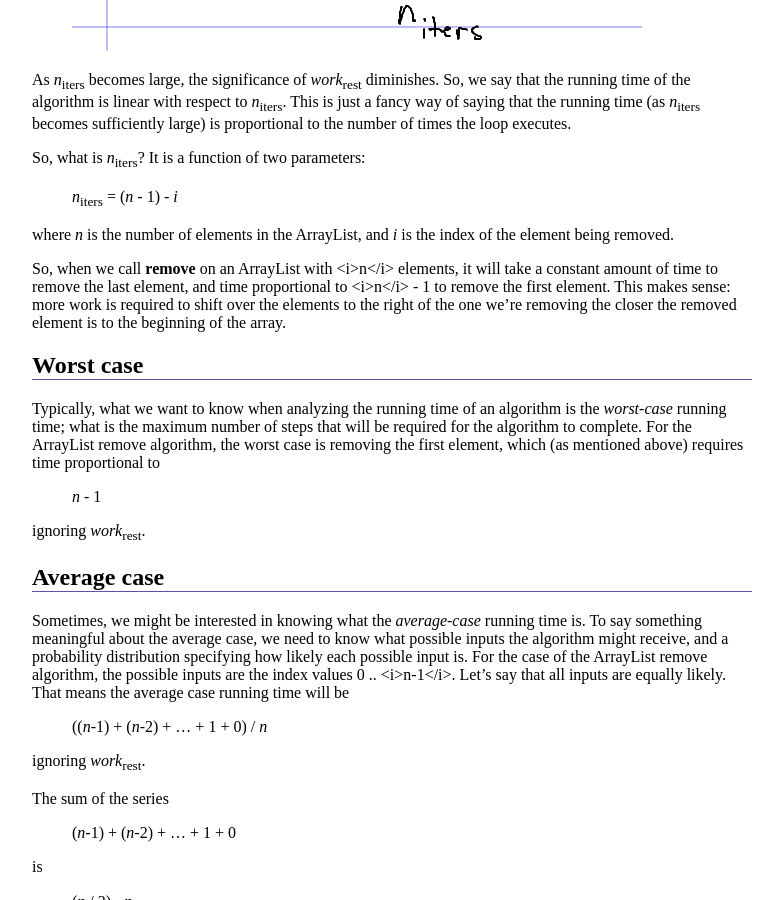
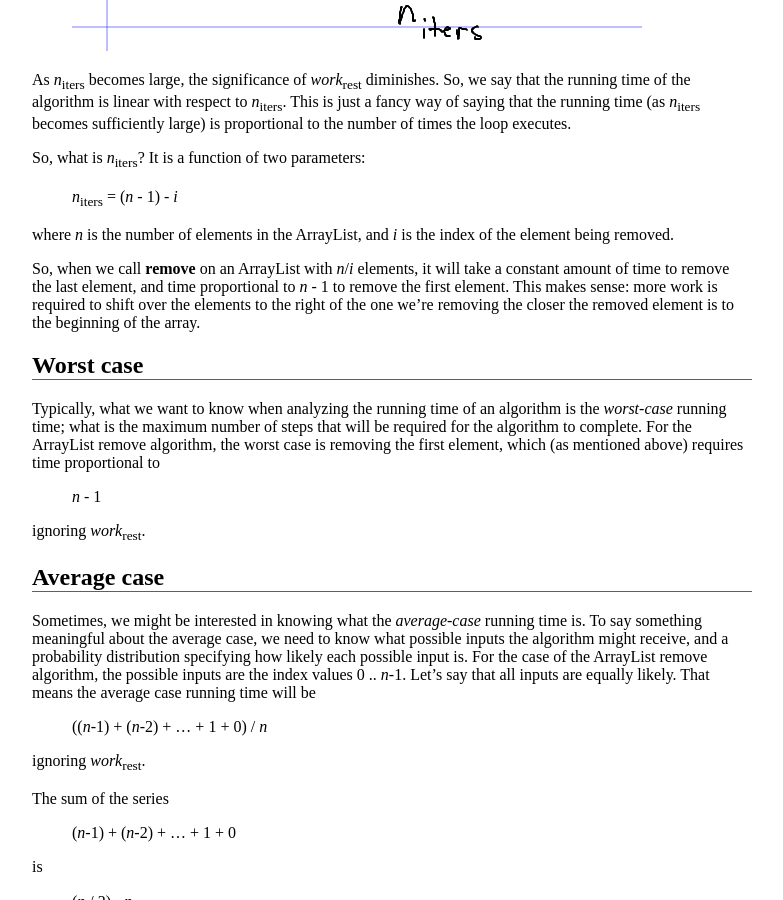
Before and after one commit to ycpcs/cs201-fall2014, a Jekyll site: the page built from lectures/lecture12.md, in a window 1280 px wide and 900 px high, scrolled down 3507 px. Shown: the whole window, without its empty margins (248-1031 px from the left). Built offline with Jekyll 4.4.1, drawn with Linux system fonts in a browser that asks for light colours; nearby versions of some CDN libraries; Markdown is read by kramdown in place of the engine named in the settings; some of the changed lines change nothing that is shown.

Commit message:
fix formatting

```diff
--- a/lectures/lecture12.md
+++ b/lectures/lecture12.md
@@ -185,7 +185,7 @@ So, what is <i>n</i><sub>iters</sub>? It is a function of two parameters:
 
 where <i>n</i> is the number of elements in the ArrayList, and <i>i</i> is the index of the element being removed.
 
-So, when we call **remove** on an ArrayList with &lt;i&gt;n&lt;/i&gt; elements, it will take a constant amount of time to remove the last element, and time proportional to &lt;i&gt;n&lt;/i&gt; - 1 to remove the first element. This makes sense: more work is required to shift over the elements to the right of the one we're removing the closer the removed element is to the beginning of the array.
+So, when we call **remove** on an ArrayList with *n*/*i* elements, it will take a constant amount of time to remove the last element, and time proportional to *n* - 1 to remove the first element. This makes sense: more work is required to shift over the elements to the right of the one we're removing the closer the removed element is to the beginning of the array.
 
 Worst case
 ----------
@@ -199,7 +199,7 @@ ignoring <i>work</i><sub>rest</sub>.
 Average case
 ------------
 
-Sometimes, we might be interested in knowing what the *average-case* running time is. To say something meaningful about the average case, we need to know what possible inputs the algorithm might receive, and a probability distribution specifying how likely each possible input is. For the case of the ArrayList remove algorithm, the possible inputs are the index values 0 .. &lt;i&gt;n-1&lt;/i&gt;. Let's say that all inputs are equally likely. That means the average case running time will be
+Sometimes, we might be interested in knowing what the *average-case* running time is. To say something meaningful about the average case, we need to know what possible inputs the algorithm might receive, and a probability distribution specifying how likely each possible input is. For the case of the ArrayList remove algorithm, the possible inputs are the index values 0 .. *n*-1. Let's say that all inputs are equally likely. That means the average case running time will be
 
 > ((<i>n</i>-1) + (<i>n</i>-2) + ... + 1 + 0) / <i>n</i>
 
```
